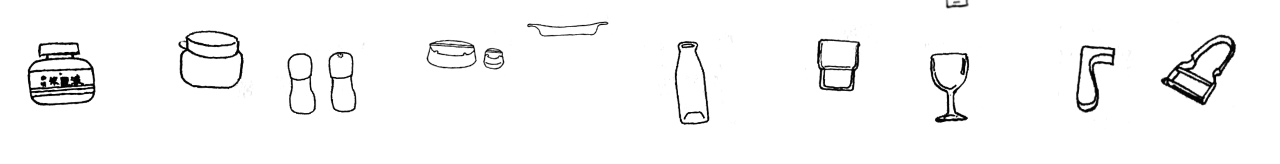
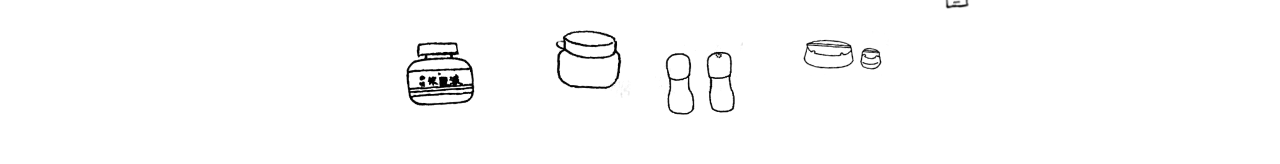
Before and after one commit to jennifer-zhong/2026-spring-washu-vps-jennifer, a plain HTML site: page project-2/variation-2/home.html in a window 1280 px wide. Shown: the part 724-888 px from the top of the page. Drawn offline with Linux system fonts and the light colour scheme.

Commit message:
project 2

```diff
--- a/project-2/variation-2/home.html
+++ b/project-2/variation-2/home.html
@@ -238,24 +238,6 @@
             <div class="object-box">
                 <a href="objects.html#object-44"><img src="../drawings/44.png" alt="Object 44"></a>
             </div>
-            <div class="object-box">
-                <a href="objects.html#object-45"><img src="../drawings/45.png" alt="Object 45"></a>
-            </div>
-            <div class="object-box">
-                <a href="objects.html#object-46"><img src="../drawings/46.png" alt="Object 46"></a>
-            </div>
-            <div class="object-box">
-                <a href="objects.html#object-47"><img src="../drawings/47.png" alt="Object 47"></a>
-            </div>
-            <div class="object-box">
-                <a href="objects.html#object-48"><img src="../drawings/48.png" alt="Object 48"></a>
-            </div>
-            <div class="object-box">
-                <a href="objects.html#object-49"><img src="../drawings/49.png" alt="Object 49"></a>
-            </div>
-            <div class="object-box">
-                <a href="objects.html#object-50"><img src="../drawings/50.png" alt="Object 50"></a>
-            </div>
     </div>
 
 </body>
```
Also changed, not shown: project-2/variation-1/objects.html (+2 -1 lines), project-2/variation-2/index.html (+1 -1 lines), project-2/variation-2/objects.html (+7 -2 lines), project-2/variation-1/object1.png (added), 3 other files.
